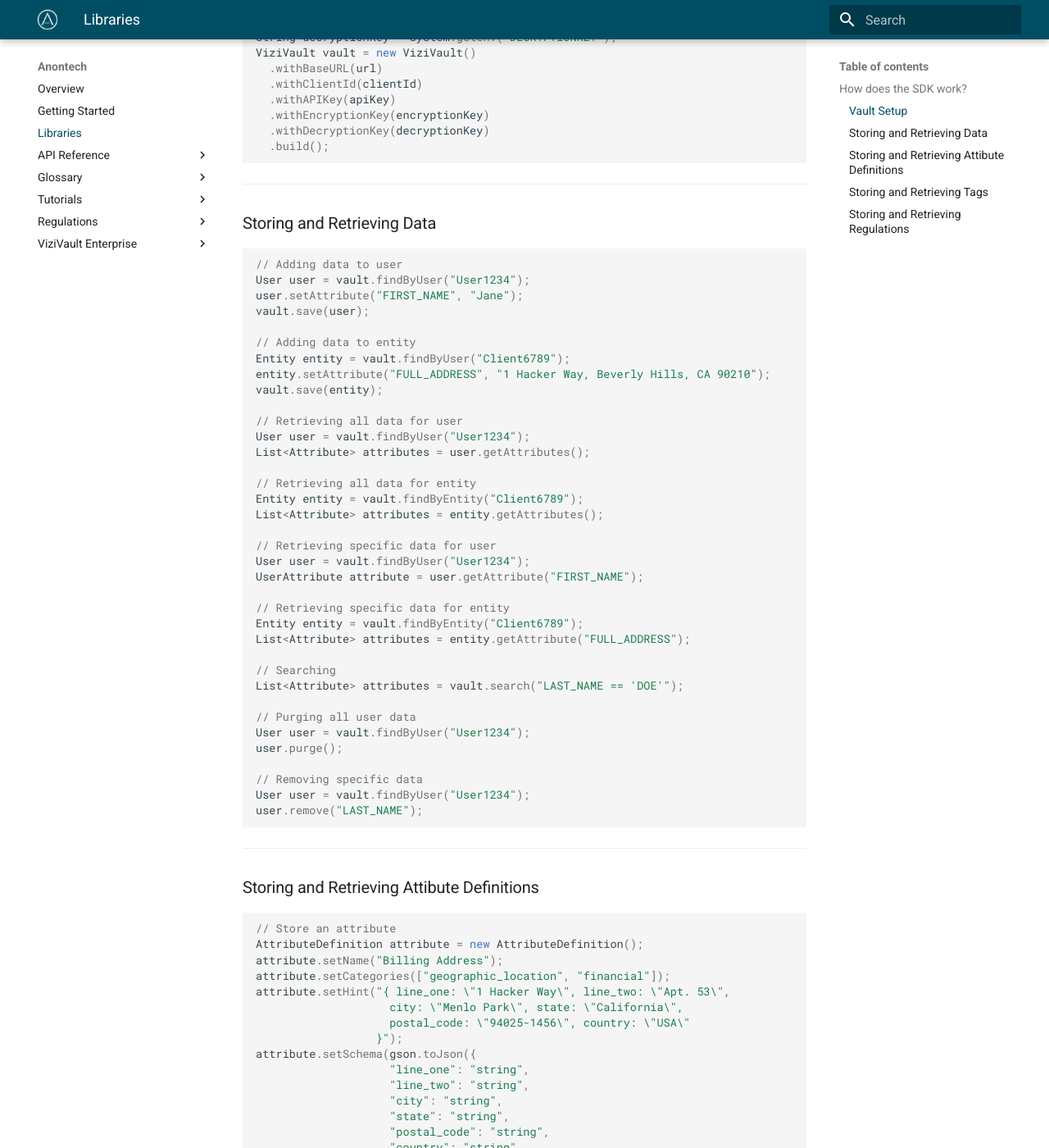
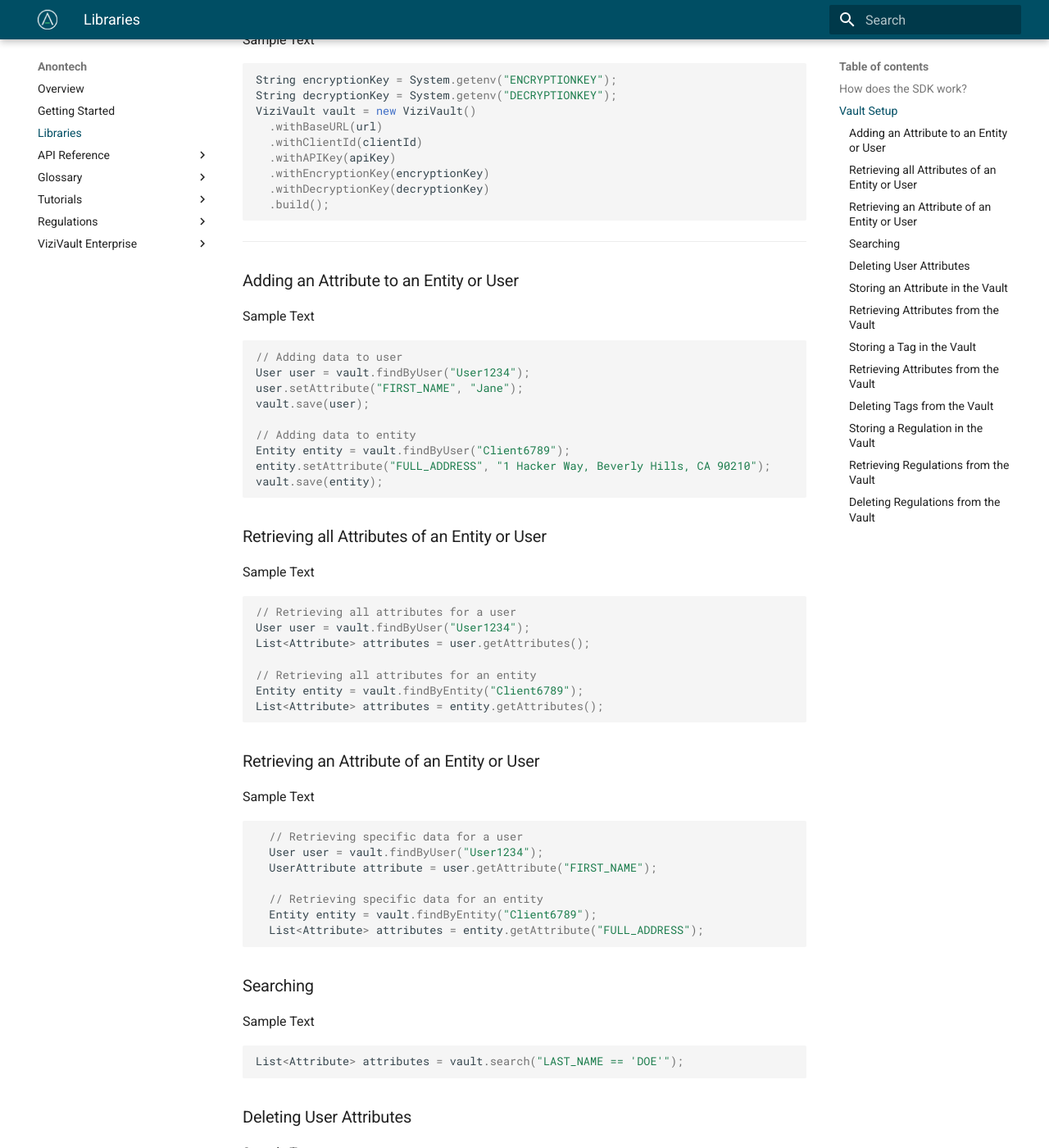
Before and after one commit to anontechnology/documentation, an MkDocs documentation site: the page built from docs/libraries.md, in a window 1280 px wide and 1400 px high, scrolled down 646 px. Shown: the whole window at 82% size. Built offline with MkDocs 1.6.1 and Material for MkDocs 9.7.7, drawn with Linux system fonts in a browser that asks for light colours; some of the changed text lies outside the part shown.

Commit message:
reformat

````diff
--- a/docs/libraries.md
+++ b/docs/libraries.md
@@ -13,7 +13,9 @@
 
 ## How does the SDK work?
 
-### Vault Setup
+## Vault Setup
+
+Sample Text
 
   ``` java
   String encryptionKey = System.getenv("ENCRYPTIONKEY");
@@ -28,10 +30,11 @@
   ```
 
 ----------------------------------------------------------------------
-### Storing and Retrieving Data
+### Adding an Attribute to an Entity or User
+
+Sample Text
 
   ``` java
-
   // Adding data to user
   User user = vault.findByUser("User1234");
   user.setAttribute("FIRST_NAME", "Jane");
@@ -41,26 +44,48 @@
   Entity entity = vault.findByUser("Client6789");
   entity.setAttribute("FULL_ADDRESS", "1 Hacker Way, Beverly Hills, CA 90210");
   vault.save(entity);
+  ```
 
-  // Retrieving all data for user
+### Retrieving all Attributes of an Entity or User
+
+Sample Text
+
+  ``` java
+  // Retrieving all attributes for a user
   User user = vault.findByUser("User1234");
   List<Attribute> attributes = user.getAttributes();
 
-  // Retrieving all data for entity
+  // Retrieving all attributes for an entity
   Entity entity = vault.findByEntity("Client6789");
   List<Attribute> attributes = entity.getAttributes();
+  ```
+### Retrieving an Attribute of an Entity or User
 
-  // Retrieving specific data for user
+Sample Text
+
+``` java
+  // Retrieving specific data for a user
   User user = vault.findByUser("User1234");
   UserAttribute attribute = user.getAttribute("FIRST_NAME");
 
-  // Retrieving specific data for entity
+  // Retrieving specific data for an entity
   Entity entity = vault.findByEntity("Client6789");
   List<Attribute> attributes = entity.getAttribute("FULL_ADDRESS");
+```
 
-  // Searching
+### Searching
+
+Sample Text
+
+  ``` java
   List<Attribute> attributes = vault.search("LAST_NAME == 'DOE'");
+  ```
 
+### Deleting User Attributes
+
+Sample Text
+
+  ``` java
   // Purging all user data
   User user = vault.findByUser("User1234");
   user.purge();
@@ -71,10 +96,11 @@
   ```
 
 ----------------------------------------------------------------------
-### Storing and Retrieving Attibute Definitions
+### Storing an Attribute in the Vault
+
+Sample Text
 
   ``` java
-  // Store an attribute
   AttributeDefinition attribute = new AttributeDefinition();
   attribute.setName("Billing Address");
   attribute.setCategories(["geographic_location", "financial"]);
@@ -90,14 +116,20 @@
                       "postal_code": "string",
                       "country": "string"
                     });
-  attribute.setRepeatable(false); // Keith + Andrew to deep dive later
+  attribute.setRepeatable(false);
   attribute.setImmutable(false);
   attribute.setMandatory(true);
   attribute.setIndexed(false);
   attribute.setRegulations(["GDPR", "CCPA"]);
 
   vault.storeAttribute(attribute);
+  ```
 
+### Retrieving Attributes from the Vault
+
+Sample Text
+
+  ``` java
   // Retrieving all attributes
   List<AttributeDefinition> attributes = vault.getAttributeDefinitions();
 
@@ -106,24 +138,39 @@
   ```
 
 ----------------------------------------------------------------------
-### Storing and Retrieving Tags
+### Storing a Tag in the Vault
+
+Sample Text
 
   ``` java
   // Storing a tag
   Tag tag = vault.save(new Tag("Financial Data"));
+  ```
+### Retrieving Attributes from the Vault
 
+Sample Text
+
+  ``` java
   // Retrieving all tags
   List<Tag> tags = vault.getTags();
 
   // Retrieving specific tag
   String tag = vault.getTag("Financial Data");
+  ```
 
+### Deleting Tags from the Vault
+
+Sample Text
+
+  ``` java
   // Removing a specific tag
   Boolean bool = vault.removeTag("Financial Data");
   ```
 
 ----------------------------------------------------------------------
-### Storing and Retrieving Regulations
+### Storing a Regulation in the Vault
+
+Sample Text
 
   ``` java
   // Storing a regulation
@@ -132,13 +179,25 @@
                                         "https://gdpr.eu/"
                                         );
   Regulation savedRegulation = vault.save(regulation);
+  ```
 
+### Retrieving Regulations from the Vault
+
+Sample Text
+
+  ``` java
   // Retrieving all regulations
   List<Regulation> regulations = vault.getRegulations();
 
   // Retrieving specific regulation
   Regulation regulation = vault.getRegulation("GDPR");
+  ```
 
+### Deleting Regulations from the Vault
+
+Sample Text
+
+  ``` java
   // Removing a specific regulation
   Boolean bool = vault.removeRegulation("GDPR");
   ```
````
